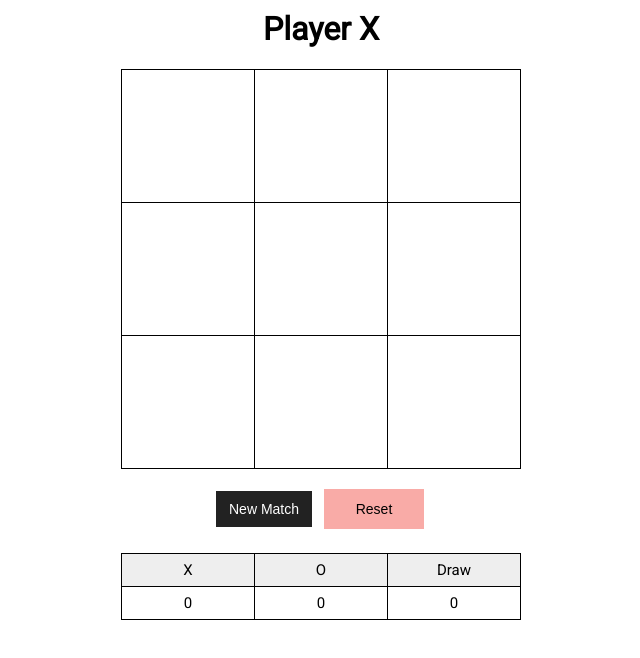
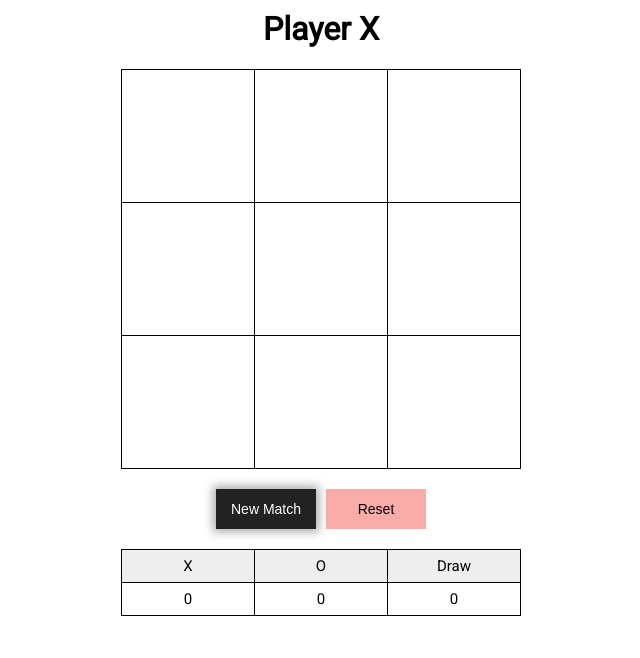
Before and after one commit to vritant24/TicTacToe, a React (Create React App) app: page / in a window 1280 px wide. In both pictures the pointer is over the button "New Match". Shown: the top 658 px of the page, without its empty margins (327-967 px from the left). Built offline with nearby package versions, Linux system fonts and the light colour scheme.

Commit message:
changed button hover to shadow from border change

```diff
--- a/src/App.css
+++ b/src/App.css
@@ -32,8 +32,8 @@ td {
 }
 
 .buttons {
-  height: 44px;
-  width: 224px;
+  height: 40px;
+  width: 220px;
   margin: 20px auto;
 }
 button {
@@ -46,7 +46,9 @@ button {
 }
 
 button:hover {
-  border: 2px solid white;
+  -webkit-box-shadow: 0px 0px 9px 3px rgba(170,170,170,1);
+  -moz-box-shadow: 0px 0px 9px 3px rgba(170,170,170,1);
+  box-shadow: 0px 0px 9px 3px rgba(170,170,170,1);
 }
 
 button:active, button:focus {
```
